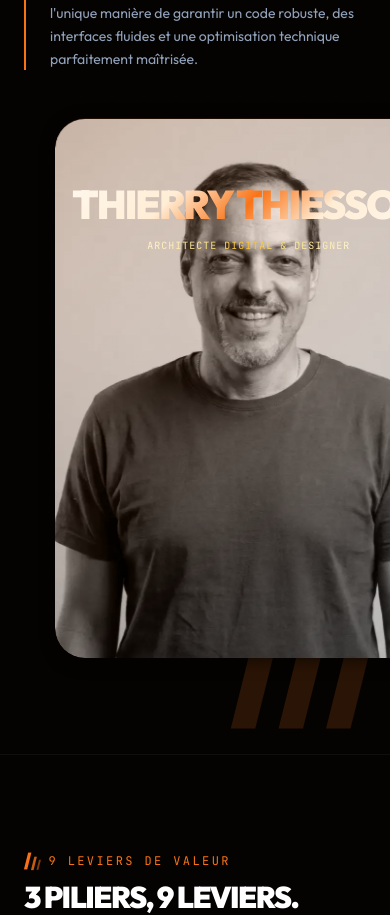
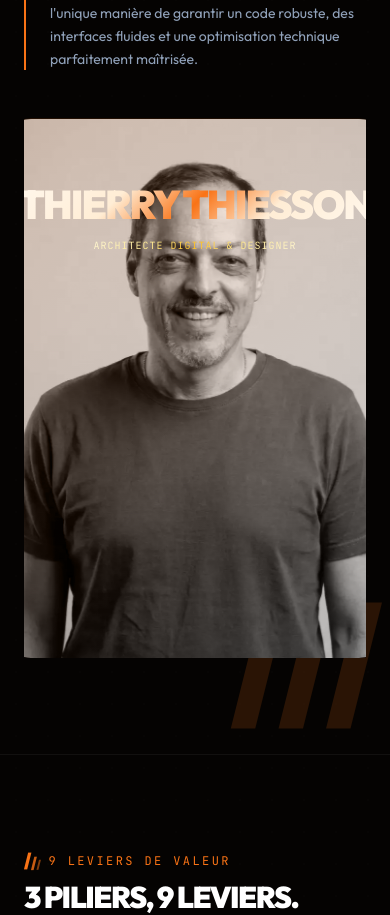
Before and after one commit to mist3rth/presentMe, a React (Vite) app: page / in a window 390 px wide. Shown: the part 3984-4899 px from the top of the page. Built offline with nearby package versions, Linux system fonts and the light colour scheme.

Commit message:
fix(responsive): set fluid height min(75svh, 540px) and max-w 85vw on ProfileCard so it shrinks dynamically on 320px mobile screens

```diff
--- a/src/App.tsx
+++ b/src/App.tsx
@@ -601,9 +601,9 @@ export default function App() {
             whileInView={{ opacity: 1, scale: 1 }}
             viewport={{ once: true, margin: "-100px" }}
             transition={{ duration: 0.8, delay: 0.1, ease: "easeOut" }}
-            className="lg:col-span-5 flex flex-col items-center lg:items-end w-full"
+            className="lg:col-span-5 flex flex-col items-center lg:items-end w-full max-w-full overflow-hidden"
           >
-            <div className="w-full max-w-[280px] sm:max-w-[320px] md:max-w-[360px] mx-auto lg:mr-0 flex flex-col gap-4">
+            <div className="w-full max-w-[85vw] sm:max-w-[300px] md:max-w-[360px] mx-auto lg:mr-0 flex flex-col gap-4 items-center justify-center">
               <ProfileCard
                 name="Thierry Thiesson"
                 title="Architecte Digital & Designer"
--- a/src/components/ProfileCard.tsx
+++ b/src/components/ProfileCard.tsx
@@ -459,10 +459,10 @@ const ProfileCardComponent: React.FC<ProfileCardProps> = ({
       )}
       <div ref={shellRef} className="relative z-[1] group">
         <section
-          className="grid relative overflow-hidden"
+          className="grid relative overflow-hidden w-full"
           style={{
-            height: '80svh',
-            maxHeight: '540px',
+            height: 'min(75svh, 540px)',
+            maxWidth: '100%',
             aspectRatio: '0.718',
             borderRadius: cardRadius,
             backgroundBlendMode: 'color-dodge, normal, normal, normal',
```
